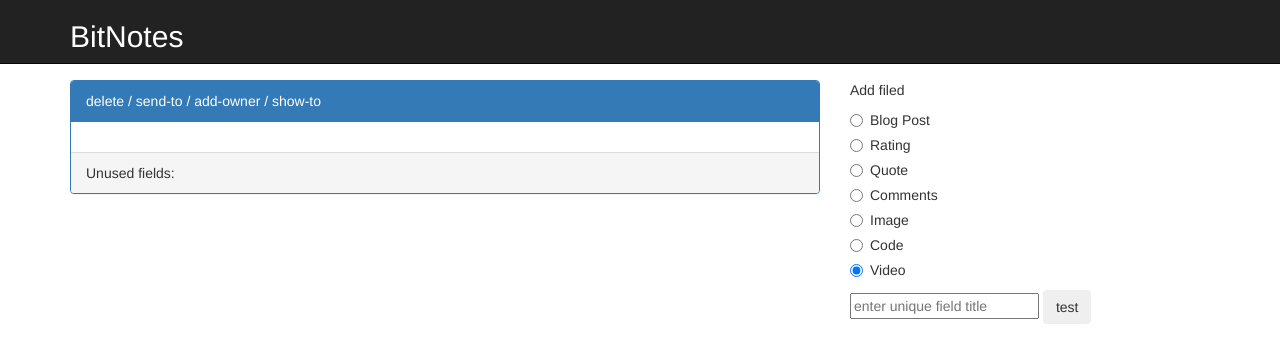
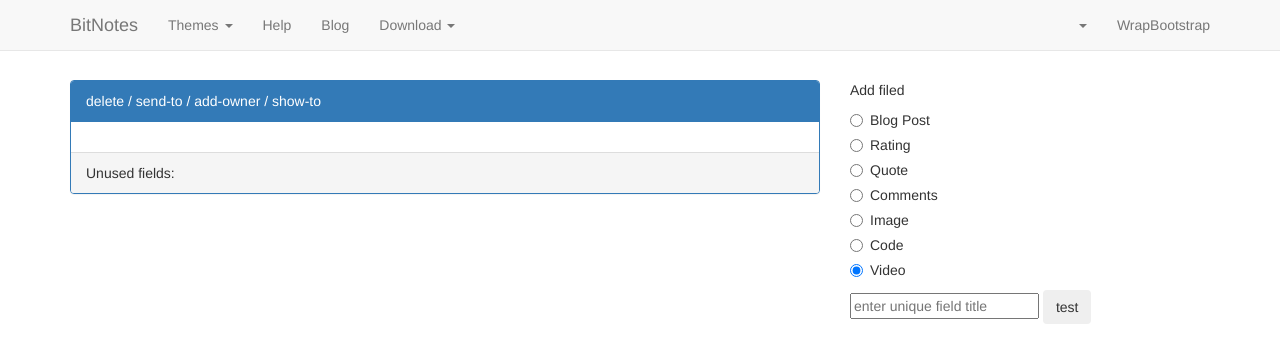
Before and after one commit to adpio/bitnotes, a Python web app: template templates/notes/note.html in a window 1280 px wide. Shown: the top 363 px of the page. Run offline with Jinja, Linux system fonts and the light colour scheme; the template is opened without the code that fills it, so the values that code supplies are empty; some libraries are stand-ins or nearby versions.

Commit message:
templates

```diff
--- a/templates/base.html
+++ b/templates/base.html
@@ -4,8 +4,11 @@
     <meta charset="utf-8">
     <title>BitNotes</title>
     <link href="//netdna.bootstrapcdn.com/bootstrap/3.0.0/css/bootstrap.min.css" rel="stylesheet">
+    <link rel="stylesheet" type="text/css" href="http://bootswatch.com/readable/bootstrap.min.css">
     <style>.content {padding-top: 80px;} a.brand {color: #fff }</style>
     <script src="//ajax.googleapis.com/ajax/libs/jquery/1.11.1/jquery.min.js"></script>
+    <script type="text/javascript" src="http://bootswatch.com/assets/js/bootswatch.js"></script>
+    <script type="text/javascript" src="http://bootswatch.com/bower_components/bootstrap/dist/js/bootstrap.min.js"></script>
     {% block extra_head %}
 
     {% endblock %}
@@ -15,20 +18,66 @@
   <body>
 
     {%- block topbar -%}
-    <div class="navbar navbar-inverse navbar-fixed-top">
+<div class="navbar navbar-default navbar-fixed-top">
       <div class="container">
         <div class="navbar-header">
-          <h2>
-              <a href="/" class="brand">BitNotes</a>
-              {% if bitbook is defined %}
+          <a href="/" class="navbar-brand">BitNotes</a>
+          <button class="navbar-toggle" type="button" data-toggle="collapse" data-target="#navbar-main">
+            <span class="icon-bar"></span>
+            <span class="icon-bar"></span>
+            <span class="icon-bar"></span>
+          </button>
+        </div>
+        <div class="navbar-collapse collapse" id="navbar-main">
+          <ul class="nav navbar-nav">
+            {% if bitbook is defined %}
+            <li>
               <a href="/{{ bitbook.id }}">: {{bitbook.title}}</a>
-              {% endif %}
-          </h2>
+            </li>
+            {% endif %}
+            <li class="dropdown">
+              <a class="dropdown-toggle" data-toggle="dropdown" href="#" id="themes">Themes <span class="caret"></span></a>
+              <ul class="dropdown-menu" aria-labelledby="themes">
+                <li><a href="../default/">Default</a></li>
+                <li class="divider"></li>
+                <li><a href="../amelia/">Amelia</a></li>
+                <li><a href="../cerulean/">Cerulean</a></li>
+              </ul>
+            </li>
+            <li>
+              <a href="../help/">Help</a>
+            </li>
+            <li>
+              <a href="http://news.bootswatch.com">Blog</a>
+            </li>
+            <li class="dropdown">
+              <a class="dropdown-toggle" data-toggle="dropdown" href="#" id="download">Download <span class="caret"></span></a>
+              <ul class="dropdown-menu" aria-labelledby="download">
+                <li><a href="./bootstrap.min.css">bootstrap.min.css</a></li>
+                <li><a href="./bootstrap.css">bootstrap.css</a></li>
+                <li class="divider"></li>
+                <li><a href="./variables.less">variables.less</a></li>
+                <li><a href="./bootswatch.less">bootswatch.less</a></li>
+              </ul>
+            </li>
+          </ul>
+
+          <ul class="nav navbar-nav navbar-right">
+            <li class="dropdown">
+              <a class="dropdown-toggle" data-toggle="dropdown" href="#" id="themes">{{ current_user.email }}<span class="caret"></span></a>
+              <ul class="dropdown-menu" aria-labelledby="themes">
+                <li><a href="../default/">Default</a></li>
+                <li class="divider"></li>
+                {% include "security/_menu.html" %}
+              </ul>
+            </li>
+            <li><a href="#" target="_blank">WrapBootstrap</a></li>
+          </ul>
+
         </div>
-        <div class="collapse navbar-collapse">
-        </div><!--/.nav-collapse -->
       </div>
     </div>
+
     {%- endblock -%}
 
     <div class="container">
--- a/templates/security/_menu.html
+++ b/templates/security/_menu.html
@@ -1,15 +1,14 @@
 {% if security.registerable or security.recoverable or security.confirmabled %}
-<h2>Menu</h2>
-<ul>
+
   <li><a href="{{ url_for_security('login') }}">Login</a></li>
   {% if security.registerable %}
-  <li><a href="{{ url_for_security('register') }}">Register</a><br/></li>
+  <li><a href="{{ url_for_security('register') }}">Register</a></li>
   {% endif %}
   {% if security.recoverable %}
-  <li><a href="{{ url_for_security('forgot_password') }}">Forgot password</a><br/></li>
+  <li><a href="{{ url_for_security('forgot_password') }}">Forgot password</a></li>
   {% endif %}
   {% if security.confirmable %}
   <li><a href="{{ url_for_security('send_confirmation') }}">Confirm account</a></li>
   {% endif %}
-</ul>
+
 {% endif %}
```
Also changed, not shown: templates/bitbook.html (+8 -5 lines).
